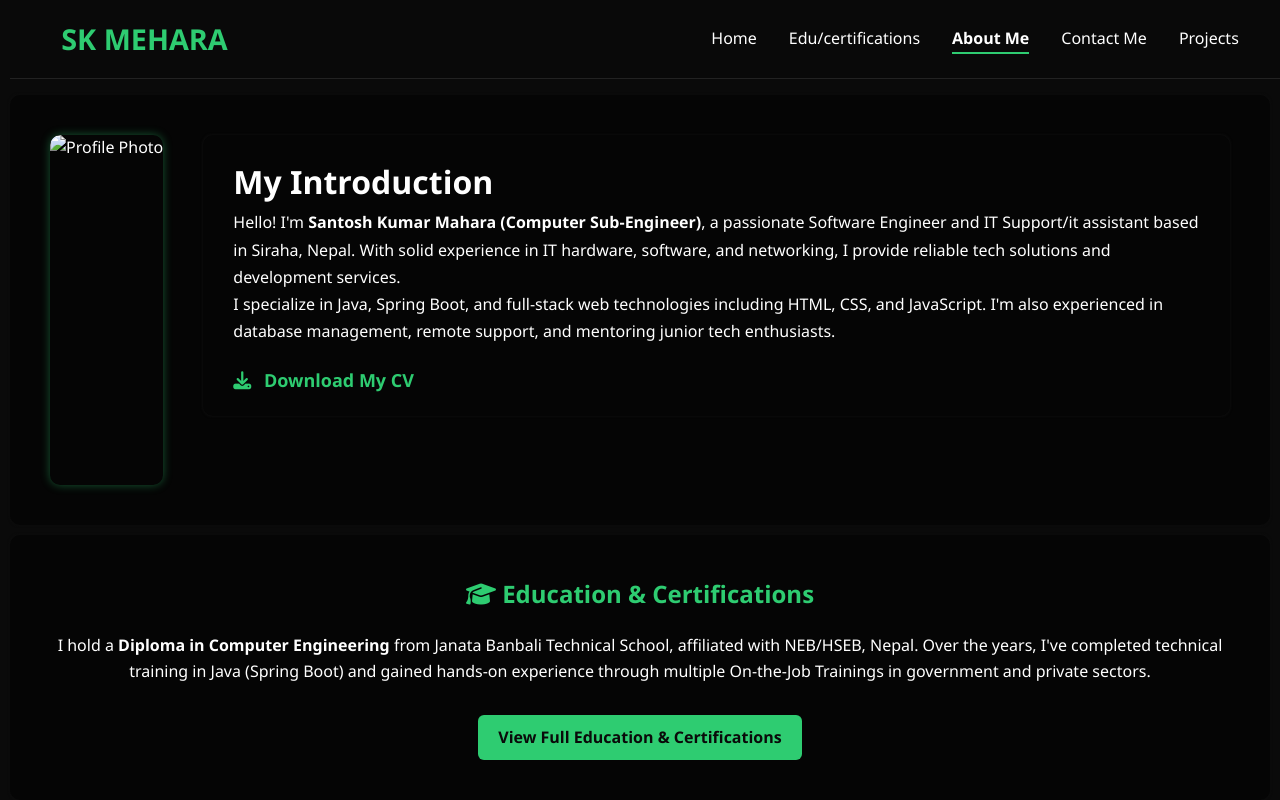
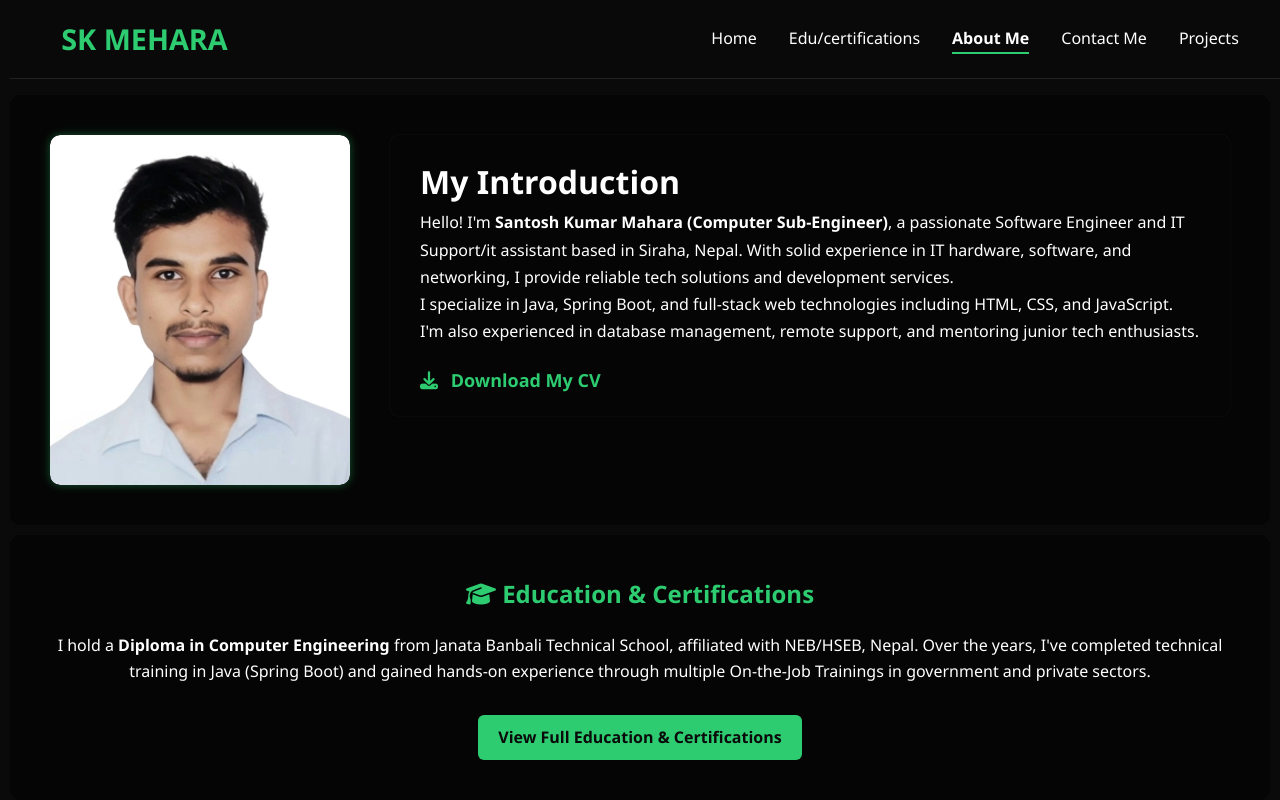
Before and after one commit to santosh245323/thisissantosh_portfolio, a plain HTML site: page Aboutme.html in a window 1280 px wide. Shown: the top 800 px of the page. Drawn offline with nearby package versions, Linux system fonts and the light colour scheme; the site is published under a folder, as on GitHub Pages, so addresses that start at the root find nothing.

Commit message:
Update Aboutme.html

```diff
--- a/Aboutme.html
+++ b/Aboutme.html
@@ -346,7 +346,7 @@
 
   <div class="main-container hover-effect">
     <div class="left-panel">
-      <img src="/picture/mypics.jpeg" alt="Profile Photo" class="profile-img">
+      <img src="picture/mypics.jpeg" alt="Profile Photo" class="profile-img">
     </div>
 
     <div class="right-panel hover-effect">
```
